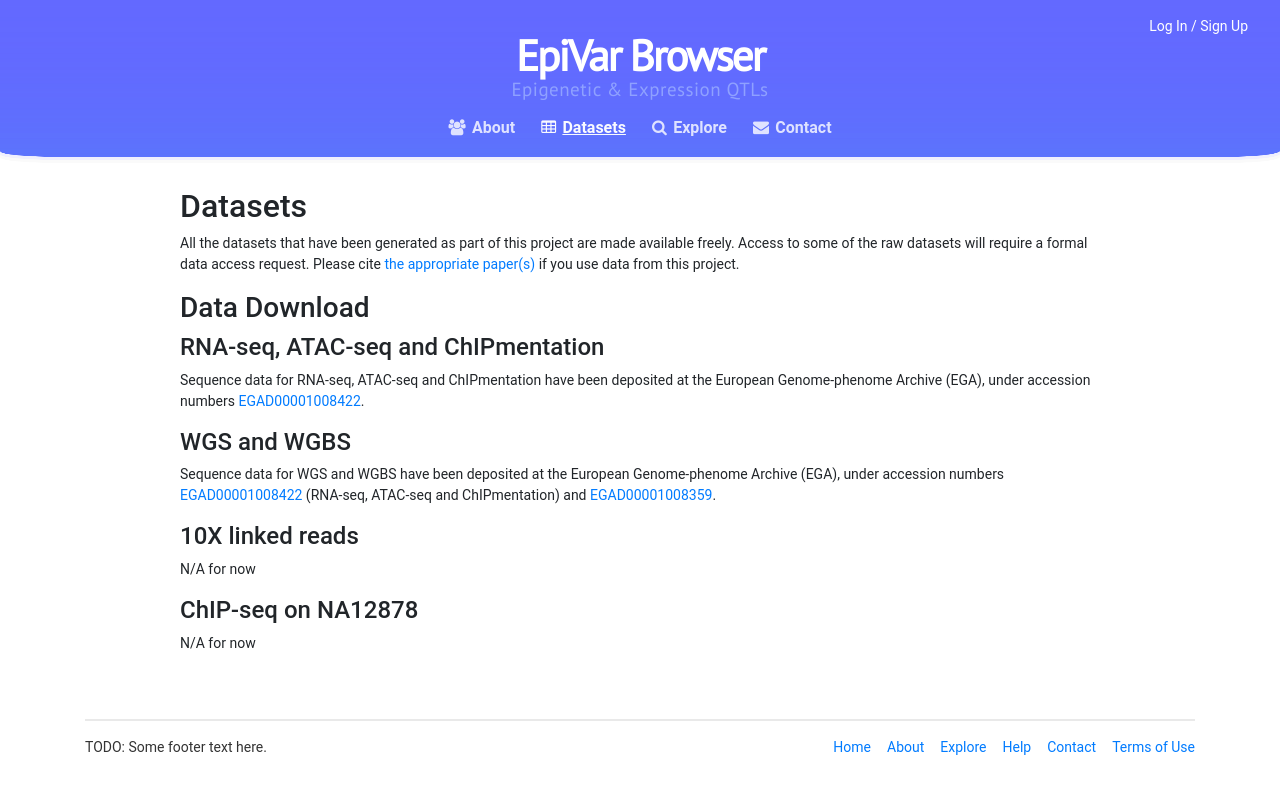
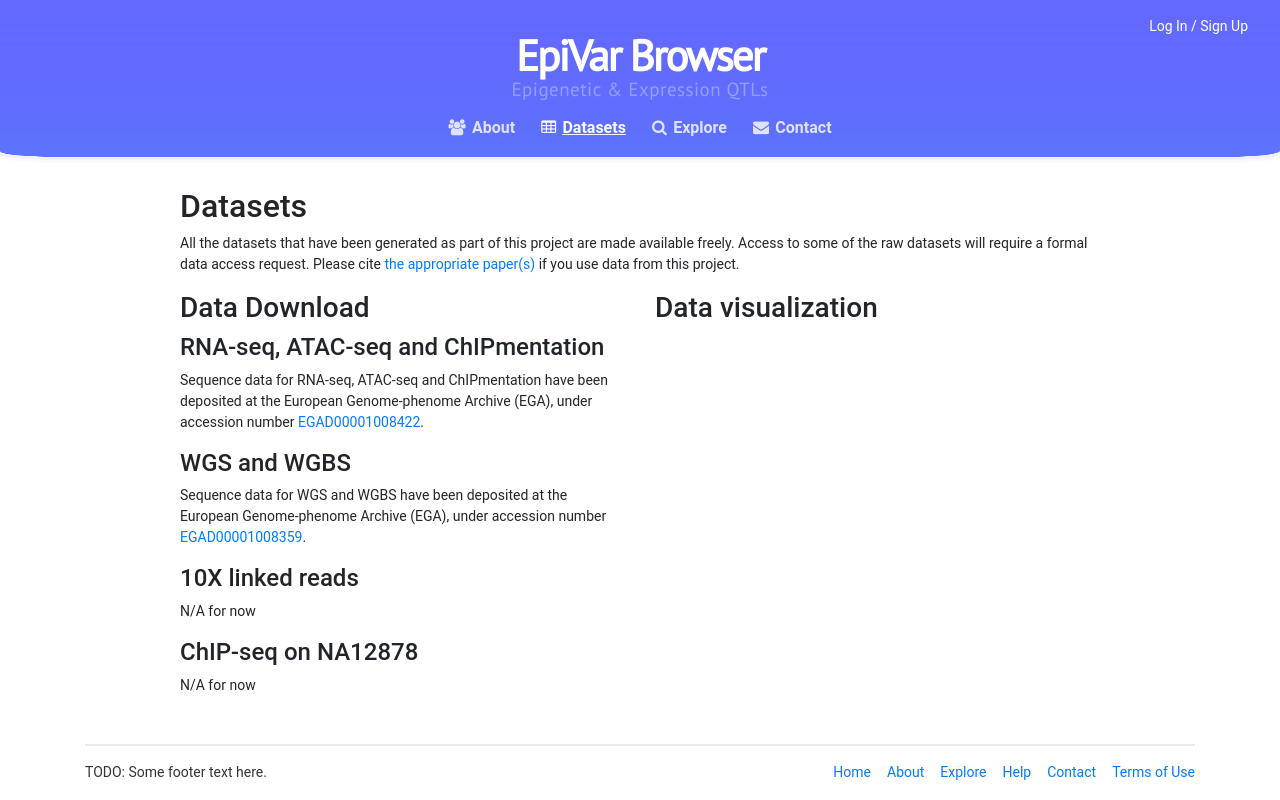
Before and after one commit to c3g/epivar-browser, a React (Create React App) app in the folder client/: page /datasets in a window 1280 px wide. Built offline with nearby package versions, Linux system fonts and the light colour scheme; no server answers; what rambda would draw is missing.

Commit message:
chore(web): update dataset link text and put download/viz sections side by side

```diff
--- a/client/src/components/pages/DatasetsPage.js
+++ b/client/src/components/pages/DatasetsPage.js
@@ -12,11 +12,15 @@ const DatasetsPage = () => {
           of the raw datasets will require a formal data access request. Please cite{" "}
           <Link to="/about#papers">the appropriate paper(s)</Link> if you use data from this project.
         </p>
+      </Col>
+    </Row>
+    <Row>
+      <Col sm="12" md="6" lg={{size: 5, offset: 1}}>
         <h3>Data Download</h3>
         <h4>RNA-seq, ATAC-seq and ChIPmentation</h4>
         <p>
           Sequence data for RNA-seq, ATAC-seq and ChIPmentation have been deposited at the
-          European Genome-phenome Archive (EGA), under accession numbers{" "}
+          European Genome-phenome Archive (EGA), under accession number{" "}
           <a href="https://ega-archive.org/datasets/EGAD00001008422"
              target="_blank"
              rel="noreferrer">EGAD00001008422</a>.
@@ -24,11 +28,7 @@ const DatasetsPage = () => {
         <h4>WGS and WGBS</h4>
         <p>
           Sequence data for WGS and WGBS have been deposited at the European Genome-phenome Archive (EGA), under
-          accession numbers{" "}
-          <a href="https://ega-archive.org/datasets/EGAD00001008422"
-             target="_blank"
-             rel="noreferrer">EGAD00001008422</a>{" "}
-          (RNA-seq, ATAC-seq and ChIPmentation) and{" "}
+          accession number{" "}
           <a href="https://ega-archive.org/datasets/EGAD00001008359"
              target="_blank"
              rel="noreferrer">EGAD00001008359</a>.
@@ -38,6 +38,9 @@ const DatasetsPage = () => {
         <h4>ChIP-seq on NA12878</h4>
         <p>N/A for now</p>
       </Col>
+      <Col sm="12" md="6" lg="5">
+        <h3>Data visualization</h3>
+      </Col>
     </Row>
   </Container>;
 };
```
